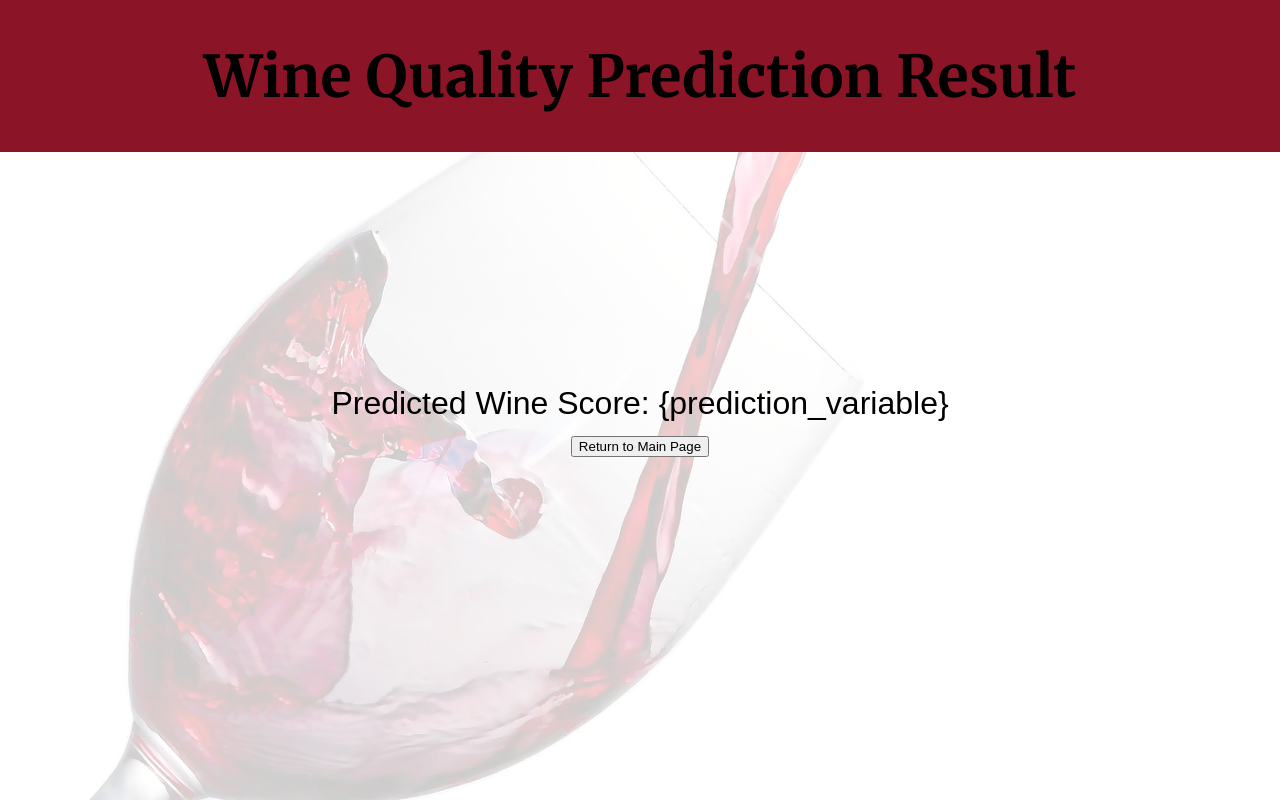
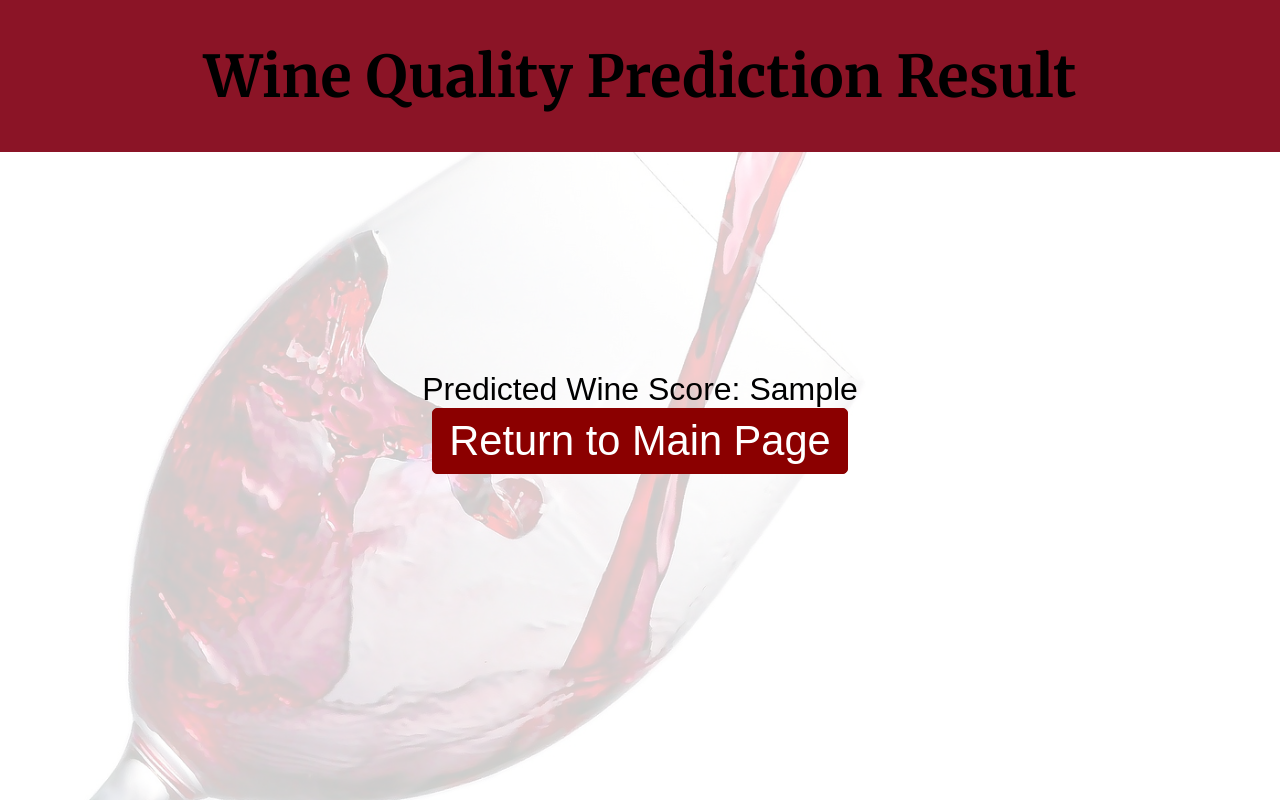
Before and after one commit to NBillar/Data_Engineering, a Flask app: template prediction-ui/templates/response_page.html in a window 1280 px wide. Run offline with Flask 3, Linux system fonts and the light colour scheme; the template is opened without the code that fills it: most values are stand-ins (such as "Sample title", 1, 10 or a date in 2020).

Commit message:
Update response_page.html

```diff
--- a/prediction-ui/templates/response_page.html
+++ b/prediction-ui/templates/response_page.html
@@ -53,10 +53,22 @@
             margin-bottom: 300px;
         }
 
-        #return-button {
-            margin-top: 20px;
-        }
+        #wine-quality-form #predictButton {
+        background-color: #8b0000; /* White background color */
+        color: #fff; /* Wine-red text color */
+        font-size: 1.3em; /* Increase font size */
+        padding: 8px 16px; /* Top-bottom padding and left-right padding */
+        border: 1px solid #8b0000; /* Wine-red border */
+        border-radius: 5px; /* Rounded corners */
+        cursor: pointer; /* Hand cursor on hover */
+        transition: 0.3s; /* Smooth transition for hover effect */
+      }
 
+      #wine-quality-form #predictButton:hover {
+        background-color: #450000; /* Wine-red background on hover */
+        color: #fff; /* White text color on hover */
+        border: 1px solid #450000; /* Wine-red border */
+      }
     </style>
 </head>
 <body>
@@ -68,7 +80,7 @@
 
     <div id="main-container">
         <div id="predicted-score">
-            Predicted Wine Score: {prediction_variable}
+            Predicted Wine Score: {{prediction_variable}}
 
 		<form id="wine-quality-form" action="/checkwinequality" method="GET">
             <div style="text-align: center">
```
